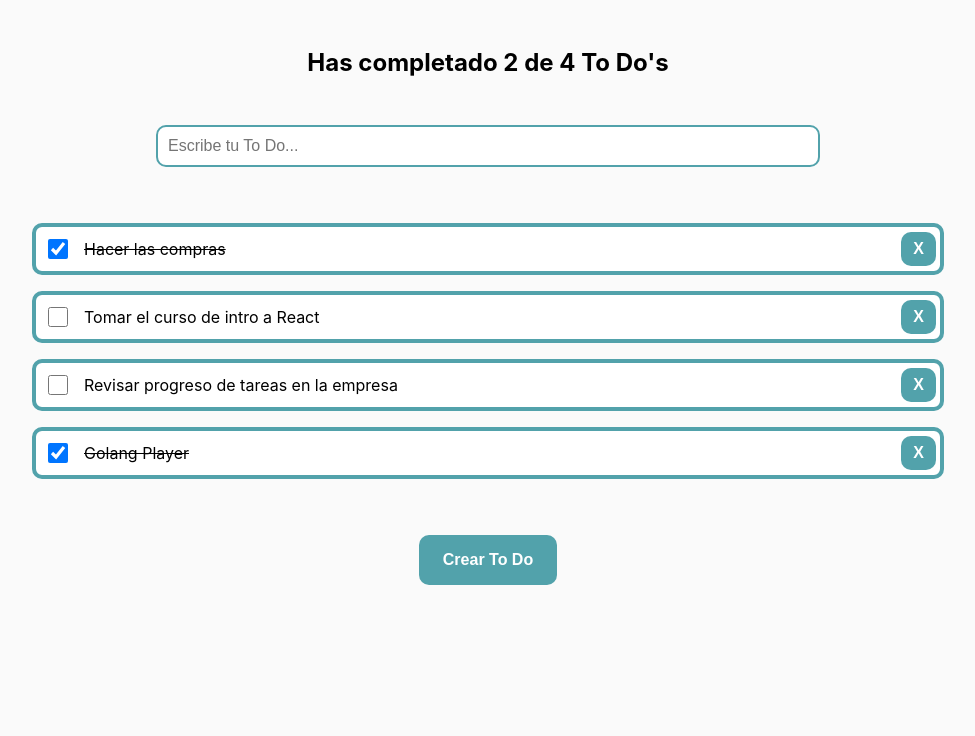
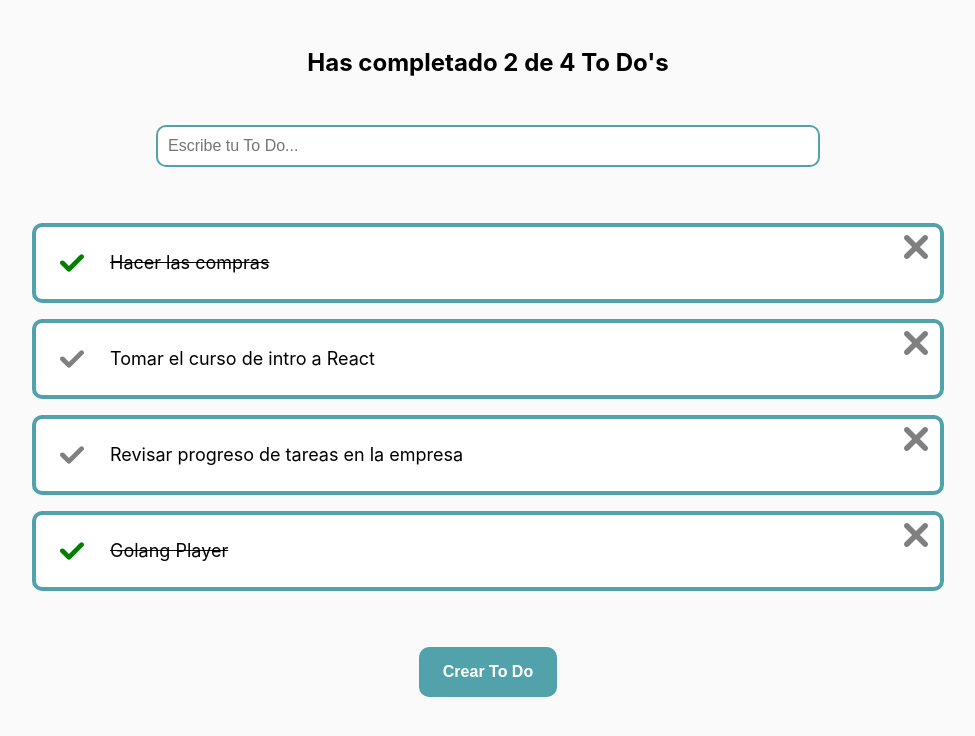
Before and after one commit to andrescaro16/React-To-Do, a React (Create React App) app: page / in a window 1280 px wide. Shown: the top 736 px of the page, without its empty margins (152-1127 px from the left). Built offline with nearby package versions, Linux system fonts and the light colour scheme.

Commit message:
SVG Icons with ReactComponent

```diff
--- /dev/null
+++ b/src/CompleteIcon.js
@@ -0,0 +1,14 @@
+import React from 'react';
+import { ToDoIcon } from './ToDoIcon';
+
+function CompleteIcon({ completed, onComplete }) {
+  return (
+    <ToDoIcon
+      type="check"
+      color={completed ? 'green' : 'gray'}
+      onClick={onComplete}
+    />
+  );
+}
+
+export { CompleteIcon };
--- /dev/null
+++ b/src/DeleteIcon.js
@@ -0,0 +1,14 @@
+import React from 'react';
+import { ToDoIcon } from './ToDoIcon';
+
+function DeleteIcon({ onDelete }) {
+  return (
+    <ToDoIcon
+      type="delete"
+      color="gray"
+      onClick={onDelete}
+    />
+  );
+}
+
+export { DeleteIcon };
--- /dev/null
+++ b/src/ToDoIcon.css
@@ -0,0 +1,39 @@
+.Icon-container {
+    cursor: pointer;
+    display: flex;
+    justify-content: center;
+    align-items: center;
+    height: 48px;
+    width: 48px;
+    font-size: 24px;
+    font-weight: bold;
+}
+
+.Icon-container-check {
+    position: absolute;
+    left: 12px;
+}
+.Icon-container-check--active {
+    color: #4caf50;
+}
+
+.Icon-container-delete {
+    position: absolute;
+    top: -4px;
+    right: 0;
+}
+.Icon-container-delete:hover {
+    color: red;
+}
+
+.Icon-svg {
+    width: 24px;
+    height: 24px;
+}
+
+.Icon-container-check:hover .Icon-svg {
+    fill: green;
+}
+.Icon-container-delete:hover .Icon-svg {
+    fill: red;
+}
--- /dev/null
+++ b/src/ToDoIcon.js
@@ -0,0 +1,21 @@
+import { ReactComponent as CheckSVG } from './check.svg';
+import { ReactComponent as DeleteSVG } from './delete.svg';
+import './ToDoIcon.css';
+
+const iconTypes = {
+  "check": (color) => <CheckSVG className="Icon-svg" fill={color} />,
+  "delete": (color) => <DeleteSVG className="Icon-svg" fill={color} />,
+};
+
+function ToDoIcon({ type, color, onClick }) {
+  return (
+    <span
+      className={`Icon-container Icon-container-${type}`}
+      onClick={onClick}
+    >
+      {iconTypes[type](color)}
+    </span>
+  )
+}
+
+export { ToDoIcon };
--- a/src/ToDoItem.js
+++ b/src/ToDoItem.js
@@ -1,3 +1,8 @@
+import React from "react";
+import { CompleteIcon } from "./CompleteIcon";
+import { DeleteIcon } from "./DeleteIcon";
+
+
 function ToDoItem({text, completed, i, toDos, setToDos}) {
 
     const onDeleteButton = () => {
@@ -16,10 +21,10 @@ function ToDoItem({text, completed, i, toDos, setToDos}) {
     }
 
     return (
-        <li>
-            <input className="Checkbox-input" type="Checkbox" checked={completed} onChange={onCheckboxChange}/>
-            <p className={`ToDo-text ${completed && "icon-check-active"}`}>{text}</p>
-            <button className="Delete-button" onClick={onDeleteButton}>X</button>
+        <li className="toDoItem">
+            <CompleteIcon completed={completed} onComplete={onCheckboxChange} />
+            <p className={`TodoItem-p ${completed && "TodoItem-p--complete"}`}>{text}</p>
+            <DeleteIcon onDelete={onDeleteButton} />
         </li>
     );
 }
--- a/src/ToDoList.css
+++ b/src/ToDoList.css
@@ -19,32 +19,17 @@ li {
     width: 70vw;
 }
 
-.Checkbox-input{
-    margin: 8px;
-    width: 20px;
-    height: 20px;
+.toDoItem{
+    position: relative;
 }
 
-.ToDo-text{
-    flex-grow: 1;
-    margin: 8px;
+.TodoItem-p {
+    margin: 20px 0 20px 20px;
+    width: calc(100% - 120px);
+    font-size: 18px;
+    line-height: 24px;
+    font-weight: 400;
 }
-
-.Delete-button{
-    width: 35px;
-    height: fit-content;
-    border: none;
-    border-radius: 10px;
-    padding: 8px;
-    font-size: 16px;
-    background-color: #52a2ab;
-    color: #fff;
-    cursor: pointer;
-    user-select: none;
-    transition: background-color 0.3s ease;
-    font-weight: bold;
-}
-
-.icon-check-active{
+.TodoItem-p--complete {
     text-decoration: line-through;
 }
```
Also changed, not shown: src/check.svg (added), src/delete.svg (added).
